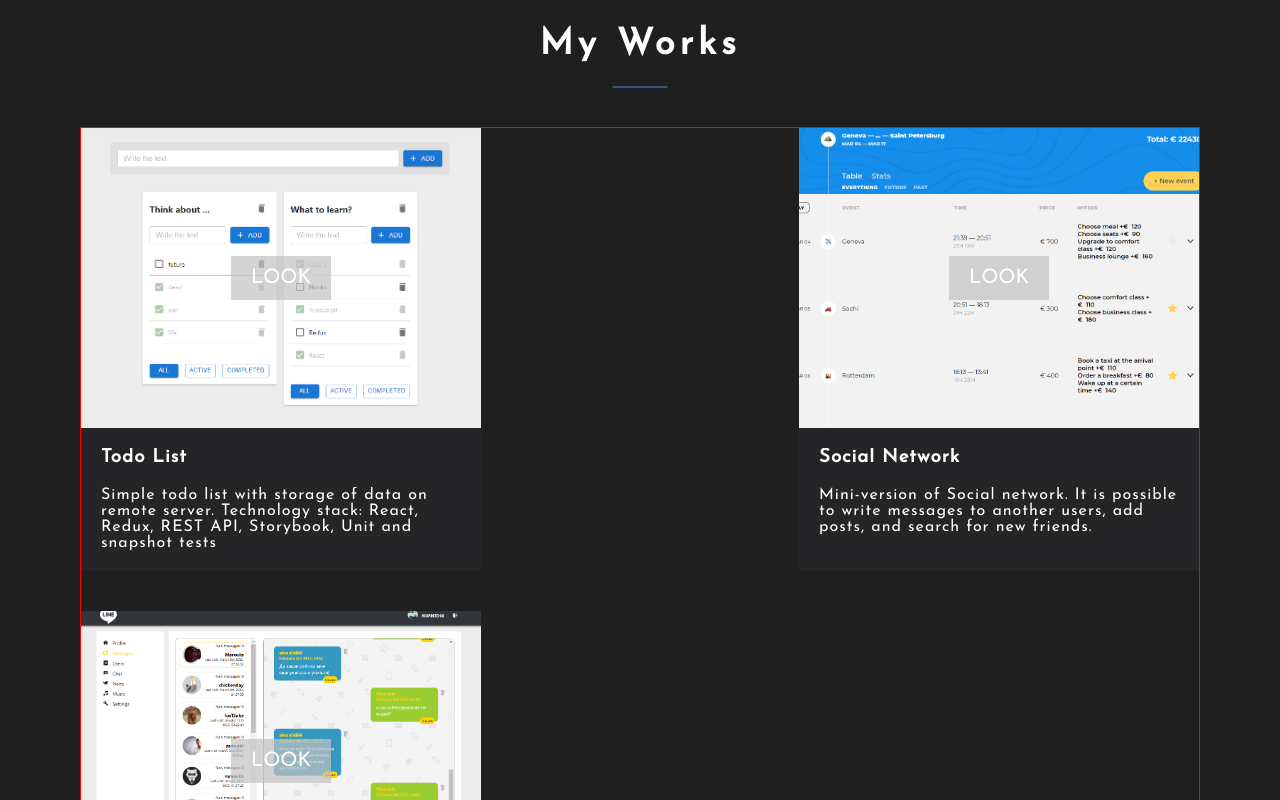
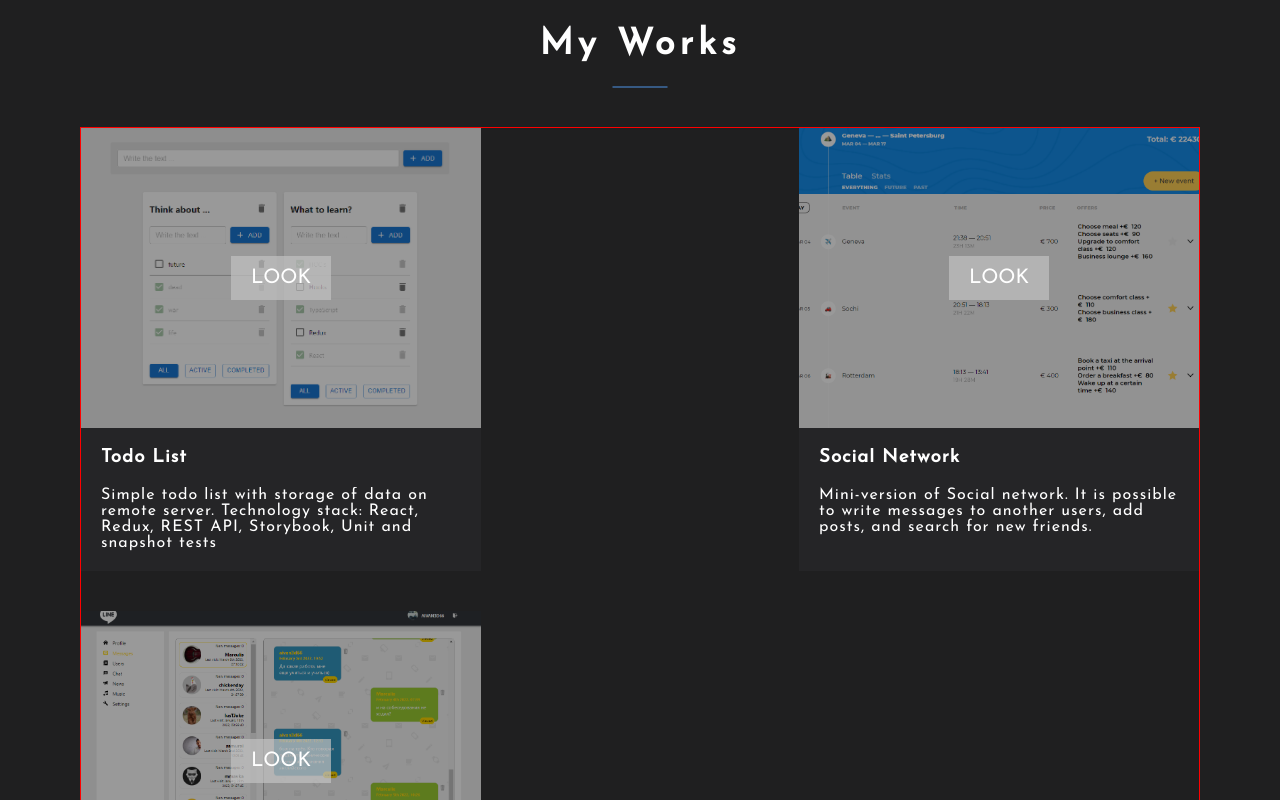
Before and after one commit to aivan3d66/portfolio, a React (Create React App) app: page / in a window 1280 px wide. Shown: the part 1700-2500 px from the top of the page. Built offline with nearby package versions, Linux system fonts and the light colour scheme.

Commit message:
add upd workPreview before styles

```diff
--- a/src/components/Works/WorkItem/WorkItem.module.scss
+++ b/src/components/Works/WorkItem/WorkItem.module.scss
@@ -19,6 +19,18 @@
   margin: 0 auto;
   background-position: center;
   background-size: cover;
+}
+
+.workPreview::before {
+  position: absolute;
+  z-index: 0;
+  top: 0;
+  bottom: 0;
+  left: 0;
+  right: 0;
+  content: '';
+  background-color: #000000;
+  opacity: 0.4;
 }
 
 .workPreview__link {
```
